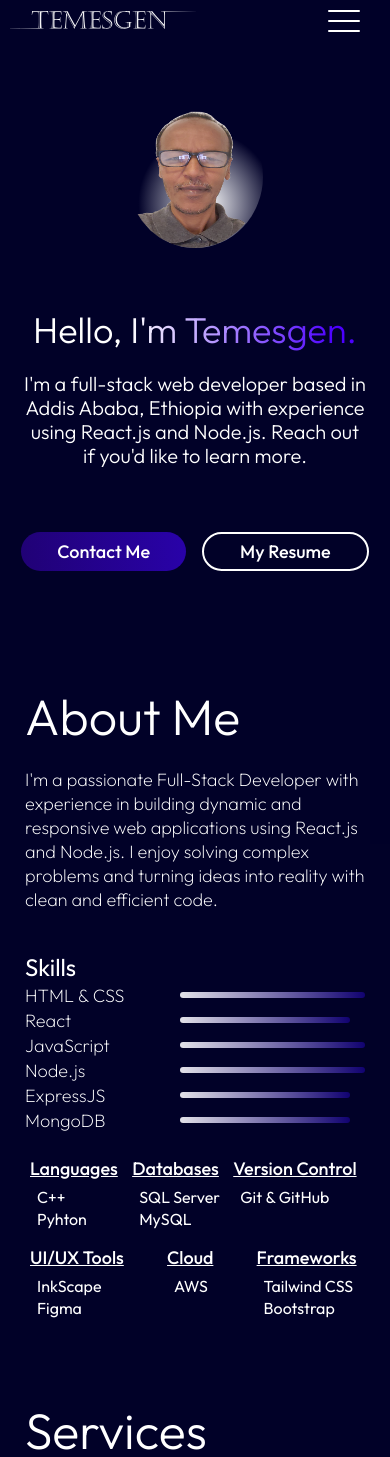
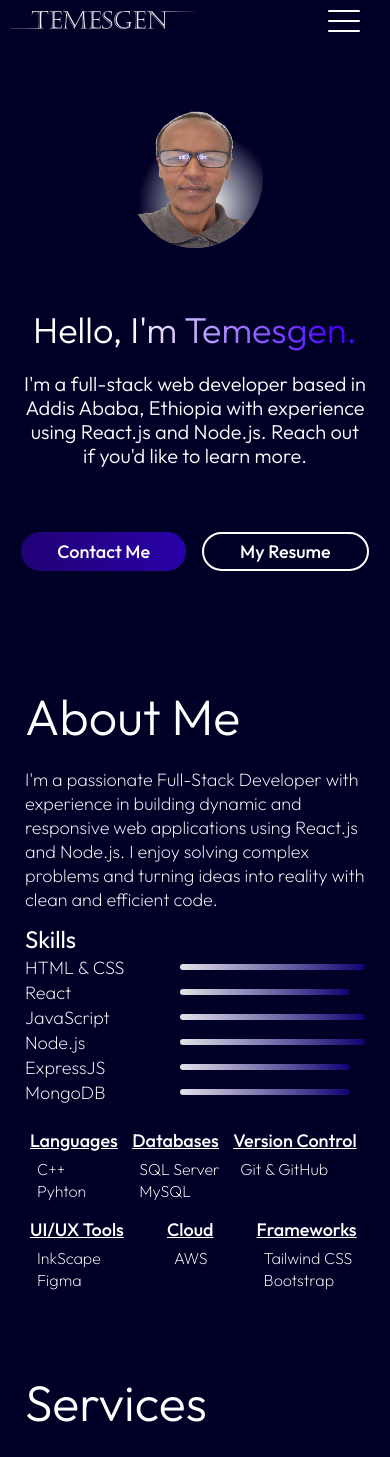
Before and after one commit to Temesgen123/temsgnportfolio, a React (Vite) app: page / in a window 390 px wide. Shown: the top 1457 px of the page. Built offline with nearby package versions, Linux system fonts and the light colour scheme.

Commit message:
edited skills section

```diff
--- a/src/Components/About/About.css
+++ b/src/Components/About/About.css
@@ -19,7 +19,8 @@
 .about-right {
   display: flex;
   flex-direction: column;
-  gap: 40px;
+  /* gap: 40px; */
+  gap: 12px;
 }
 .about-left img {
   width: 100%;
@@ -142,7 +143,7 @@
   }
   .technology p {
     font-size: 16px;
-    font-weight: 400;
+    font-weight: 200;
     padding-left: 12px;
   }
 }
```
